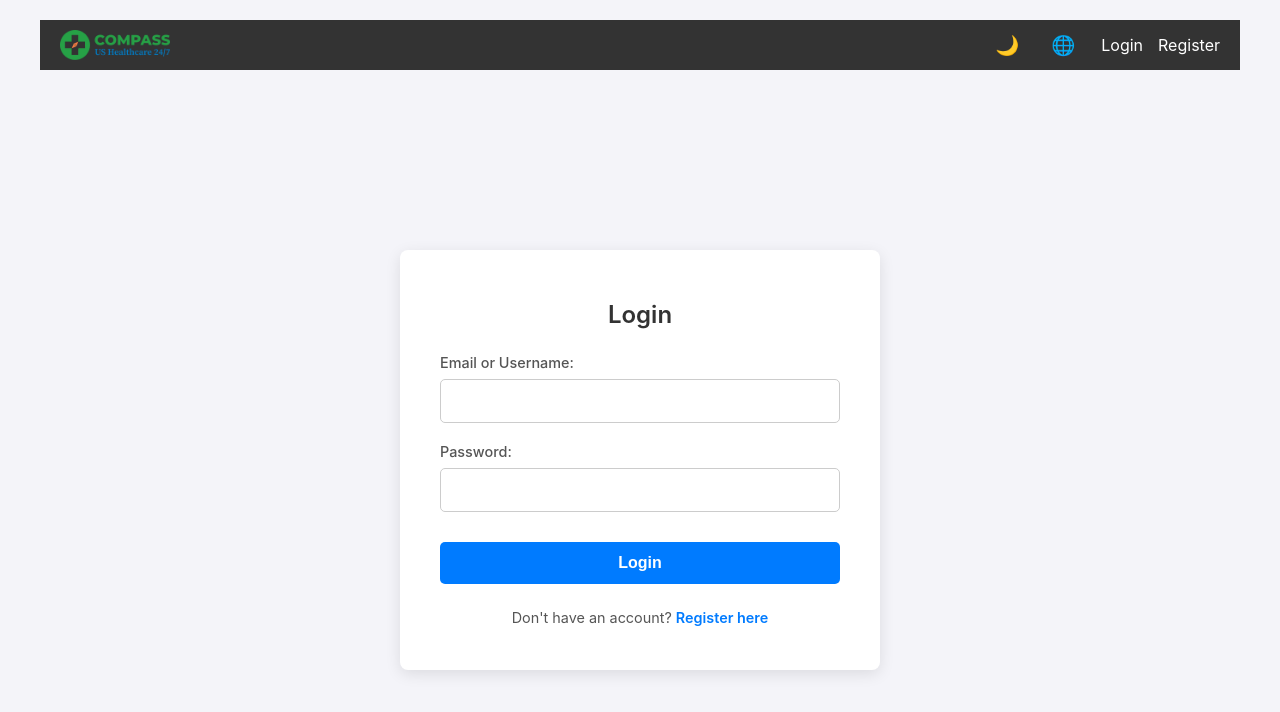
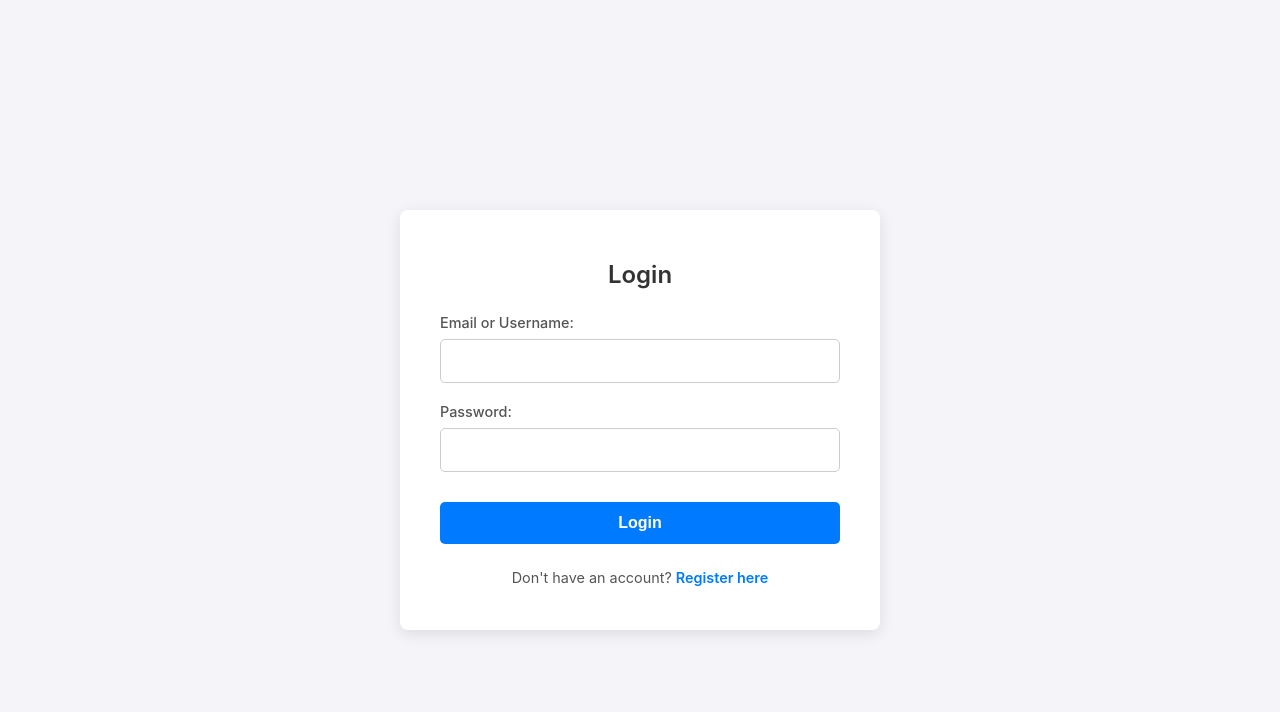
Before and after one commit to ahnguyen17/CompassAI, a React (Vite) app in the folder frontend/client/: page /login in a window 1280 px wide. Shown: the top 712 px of the page. Built offline with nearby package versions, Linux system fonts and the light colour scheme; no server answers.

Commit message:
fix nav bar

```diff
--- a/frontend/client/src/App.tsx
+++ b/frontend/client/src/App.tsx
@@ -17,6 +17,8 @@
 // Removed CurrentUser interface, defined in store
 
 // --- App Component ---
+
+const navbarHeight = 50; // Same height as defined in Navbar.tsx
 
 function App() {
   // Get state and actions from Zustand store
@@ -48,7 +50,8 @@
   }
 
   return (
-    <div className="app-container">
+    // Add paddingTop to account for the fixed navbar height
+    <div className="app-container" style={{ paddingTop: `${navbarHeight}px` }}>
       {/* Use state and actions from the store */}
       {/* Removed props from Navbar as it now uses the store */}
       <Navbar />
--- a/frontend/client/src/components/Navbar.tsx
+++ b/frontend/client/src/components/Navbar.tsx
@@ -5,6 +5,8 @@
 
 // Removed CurrentUser interface (defined in store)
 // Removed NavbarProps interface
+
+const navbarHeight = 50; // Define navbar height for calculations and styling
 
 const Navbar: React.FC = () => { // Removed props
   // Get state and actions from store
@@ -22,6 +24,7 @@
   const dropdownRef = useRef<HTMLDivElement>(null);
   const [isLangDropdownOpen, setIsLangDropdownOpen] = useState(false); // State for language dropdown
   const langDropdownRef = useRef<HTMLDivElement>(null);
+  const [isVisible, setIsVisible] = useState(true); // State for navbar visibility
 
   // Local logout handler to pass navigate
   const handleLogout = () => {
@@ -69,6 +72,35 @@
     };
   }, [isLangDropdownOpen]); // Re-run effect when language dropdown state changes
 
+  // Effect for scroll-based visibility
+  useEffect(() => {
+    let ticking = false;
+
+    const handleScroll = () => {
+      // Hide when the bottom of the viewport is within 10px of the bottom of the document
+      const isBottom = window.innerHeight + window.scrollY >= document.documentElement.scrollHeight - 10;
+      setIsVisible(!isBottom); // Set visibility state (true if not at bottom, false if at bottom)
+    };
+
+    const onScroll = () => {
+      if (!ticking) {
+        window.requestAnimationFrame(() => {
+          handleScroll();
+          ticking = false;
+        });
+        ticking = true;
+      }
+    };
+
+    // Add scroll listener with passive option for performance
+    window.addEventListener('scroll', onScroll, { passive: true });
+
+    // Cleanup listener on component unmount
+    return () => {
+      window.removeEventListener('scroll', onScroll);
+    };
+  }, []); // Empty dependency array ensures this runs only once on mount and cleans up on unmount
+
   // Common style for dropdown items
   const dropdownItemStyle: React.CSSProperties = {
     background: 'none',
@@ -85,7 +117,21 @@
   };
 
   return (
-    <nav style={{ background: '#333', color: '#fff', padding: '10px 20px', marginBottom: '20px', display: 'flex', justifyContent: 'space-between', alignItems: 'center' }}>
+    <nav style={{
+      background: '#333',
+      color: '#fff',
+      padding: '10px 20px', // Keep padding for internal spacing
+      display: 'flex',
+      justifyContent: 'space-between',
+      alignItems: 'center',
+      position: 'fixed', // Make navbar fixed
+      top: isVisible ? '0' : `-${navbarHeight}px`, // Control visibility based on state
+      left: 0,
+      right: 0,
+      zIndex: 1000, // Ensure it's above other content
+      transition: 'top 0.3s ease-in-out', // Smooth transition for appearing/disappearing
+      // Removed marginBottom: '20px'
+    }}>
       <Link to="/" style={{ color: '#fff', textDecoration: 'none', display: 'flex', alignItems: 'center' }}> {/* Added display flex for alignment */}
         <img src="/logo.png" alt={t('nav_title')} style={{ height: '30px', marginRight: '10px' }} /> {/* Replaced text with image */}
         {/* Removed {t('nav_title')} */}
@@ -125,16 +171,8 @@
                 onClick={() => { changeLanguage('en'); setIsLangDropdownOpen(false); }}
                 disabled={i18n.language === 'en'}
                 style={{
-                  background: 'none',
-                  border: 'none',
-                  color: isDarkMode ? '#eee' : '#333',
-                  padding: '8px 16px',
-                  textDecoration: 'none',
-                  display: 'block',
-                  width: '100%',
-                  textAlign: 'left',
-                  cursor: 'pointer',
-                  fontWeight: i18n.language === 'en' ? 'bold' : 'normal' // Highlight current language
+                  ...dropdownItemStyle, // Spread the common styles
+                  fontWeight: i18n.language === 'en' ? 'bold' : 'normal', // Add specific style
                 }}
               >
                 EN
@@ -143,16 +181,8 @@
                 onClick={() => { changeLanguage('vi'); setIsLangDropdownOpen(false); }}
                 disabled={i18n.language === 'vi'}
                 style={{
-                  background: 'none',
-                  border: 'none',
-                  color: isDarkMode ? '#eee' : '#333',
-                  padding: '8px 16px',
-                  textDecoration: 'none',
-                  display: 'block',
-                  width: '100%',
-                  textAlign: 'left',
-                  cursor: 'pointer',
-                  fontWeight: i18n.language === 'vi' ? 'bold' : 'normal' // Highlight current language
+                  ...dropdownItemStyle, // Spread the common styles
+                  fontWeight: i18n.language === 'vi' ? 'bold' : 'normal', // Add specific style
                 }}
               >
                 VI
```
